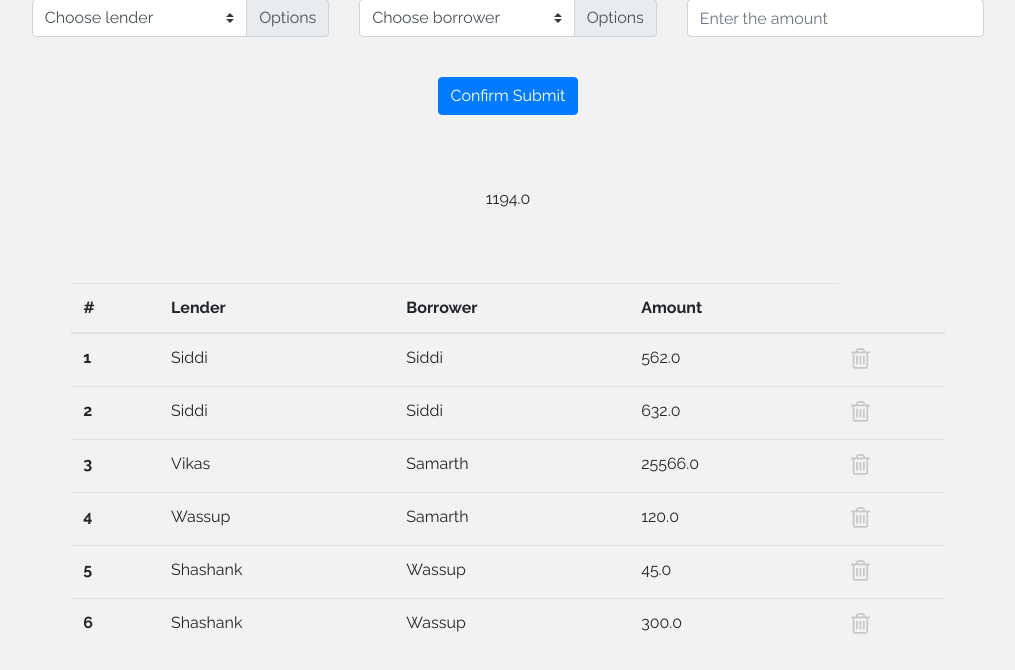
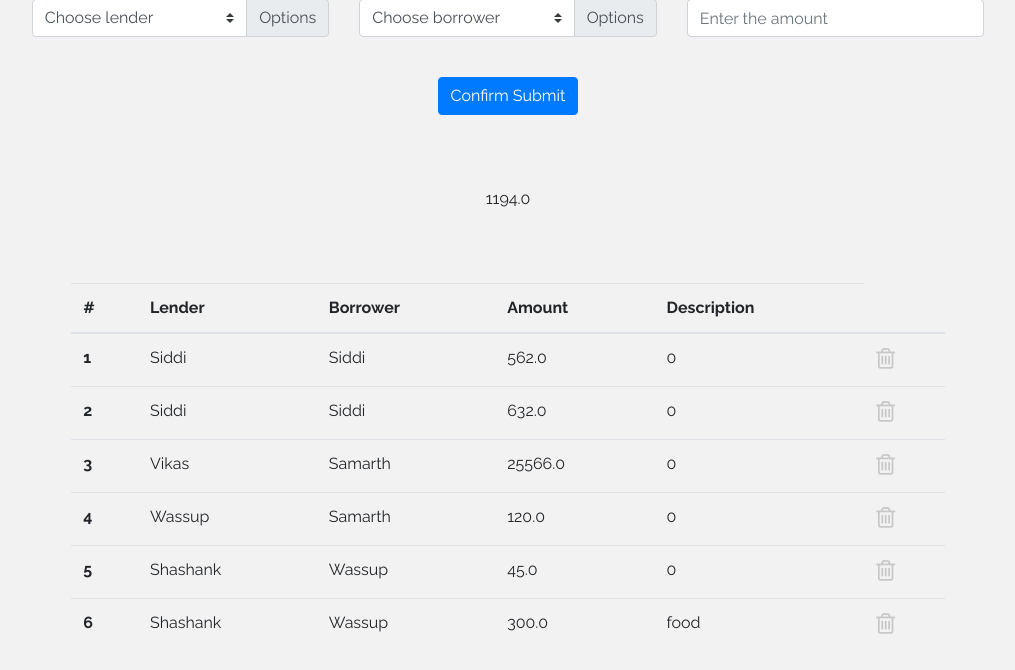
Before and after one commit to samarth-singh-thakur/finanza, a Django app: page /sheet/ in a window 1280 px wide. Shown: the part 130-800 px from the top of the page, without its empty margins (132-1147 px from the left). Run offline with Django 3.2, Linux system fonts and the light colour scheme; a user stored in the database is signed in; data comes from the database, SQL or seed files in the repository; both versions use the stored data as it was after the commit; some libraries are stand-ins or nearby versions.

Commit message:
Add description

```diff
--- a/sheet/forms.py
+++ b/sheet/forms.py
@@ -5,4 +5,4 @@ class LedgerForm(forms.ModelForm):
 
     class Meta:
         model = Ledger
-        fields = ('lender', 'borrower', 'amount',)
+        fields = ('lender', 'borrower', 'amount','description')
--- a/sheet/models.py
+++ b/sheet/models.py
@@ -4,6 +4,7 @@ class Ledger(models.Model):
     lender = models.CharField(max_length = 500)
     borrower = models.CharField(max_length = 500)
     amount = models.FloatField()
+    description = models.CharField(max_length = 300)
 
     # def transaction(self):
     #     self.save()
--- a/sheet/templates/sheet/ledger.html
+++ b/sheet/templates/sheet/ledger.html
@@ -68,6 +68,7 @@
       <th scope="col">Lender</th>
       <th scope="col">Borrower</th>
       <th scope="col">Amount</th>
+      <th scope="col">Description</th>
     </tr>
   </thead>
   <tbody>
@@ -77,6 +78,7 @@
       <td>{{l.lender|capfirst}}</td>
       <td>{{l.borrower|capfirst}}</td>
       <td>{{l.amount}}</td>
+      <td>{{l.description}}</td>
       <td id="dustbin"><i class="fa fa-trash-o" style="font-size: 24px; color: rgba(134, 134, 134,0.4);"></i></td>
     </tr>
     {% endfor %}
```
Also changed, not shown: db.sqlite3, sheet/migrations/0002_ledger_description.py (added), sheet/migrations/0003_auto_20200801_1522.py (added).
